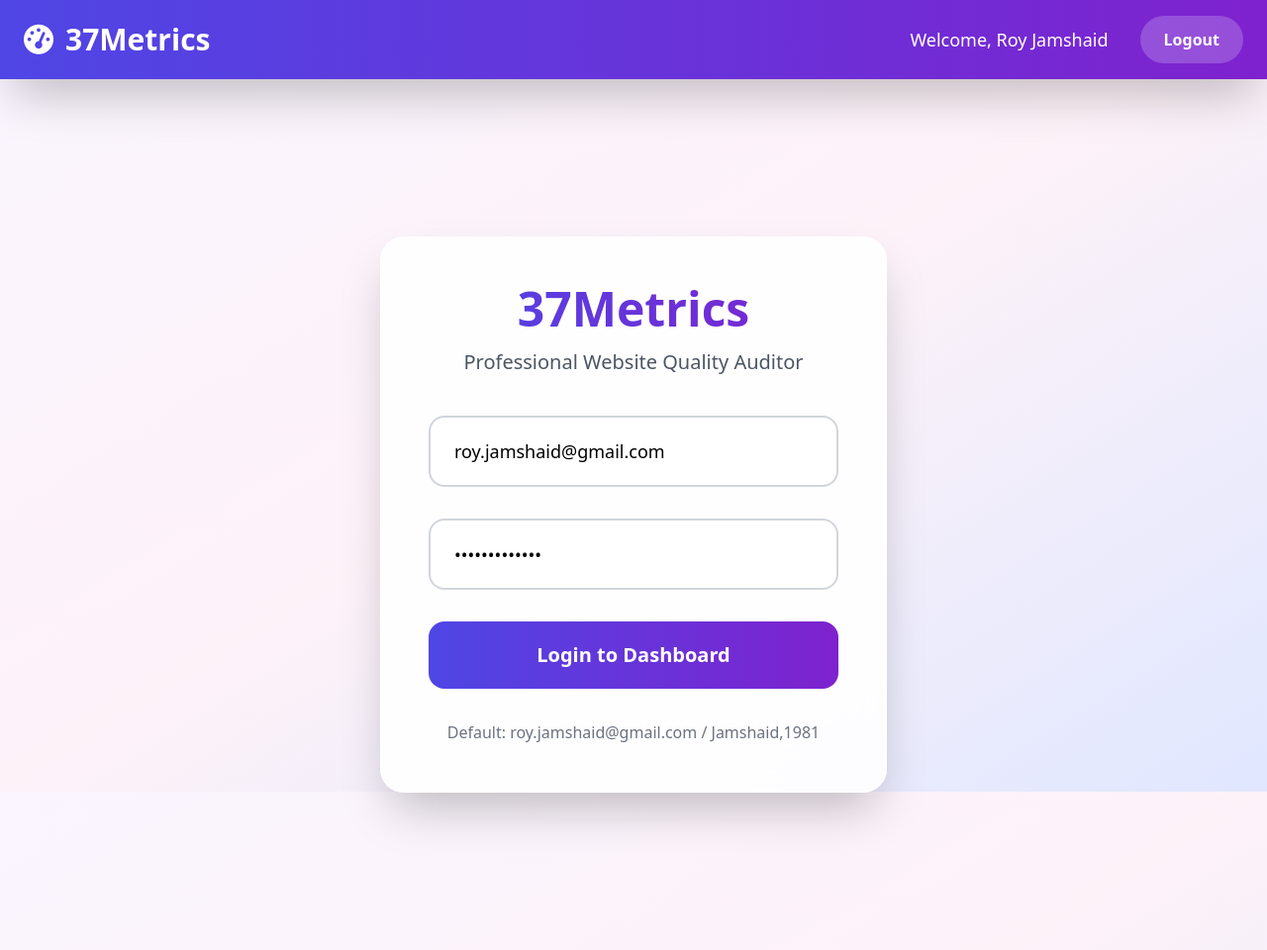
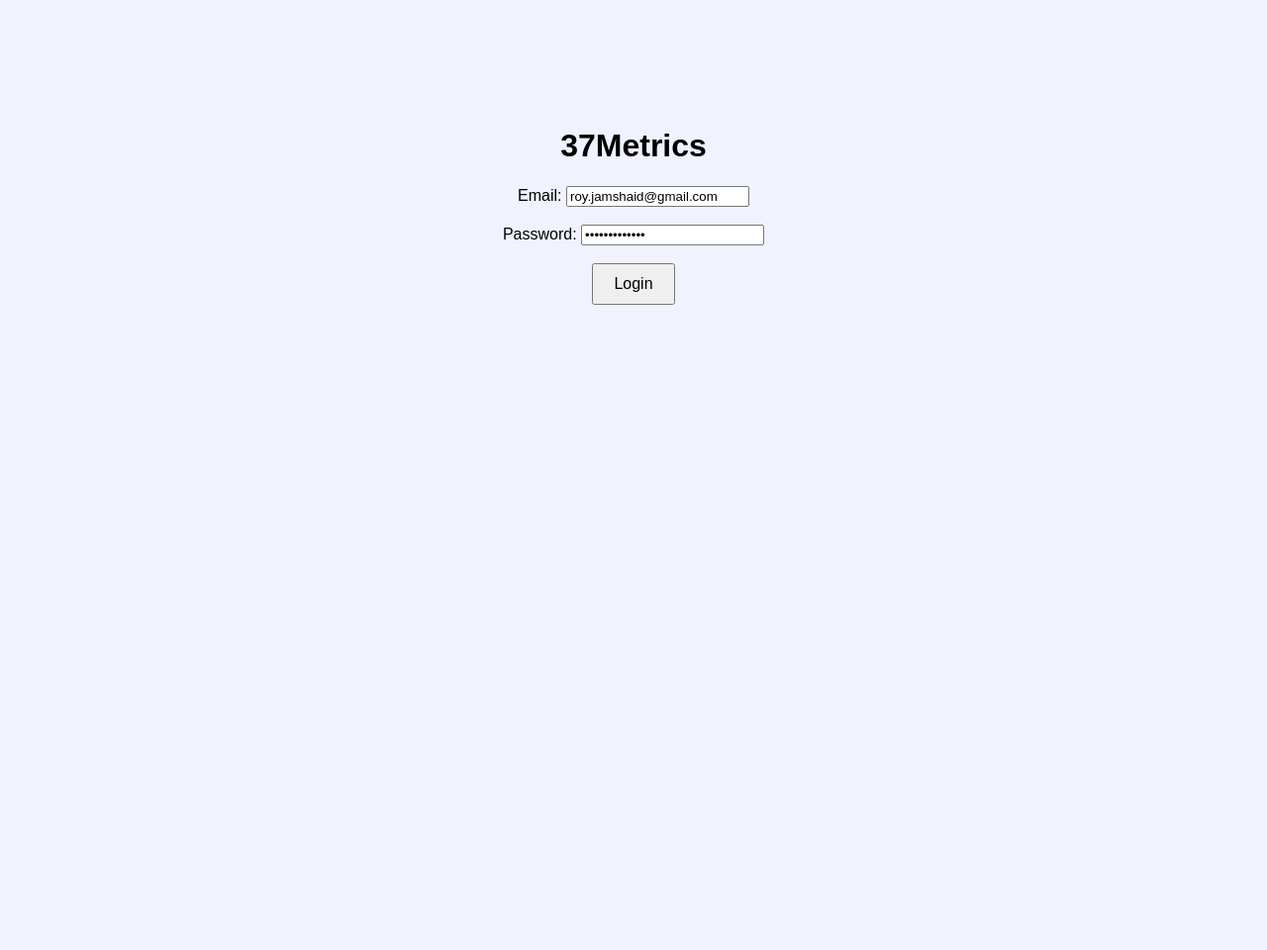
Before and after one commit to Swalehjamshaid/Website-Quality-Check-, a Flask app: template templates/login.html in a window 1280 px wide. Shown: the whole page at 99% size. After the commit the page ends 308 px from the top, so only its background shows below. Run offline with Flask 3, Linux system fonts and the light colour scheme; the template is opened without the code that fills it, so the values that code supplies are empty; a user stored in the database is signed in; parts of the project's set-up code (start-up, migrations or seed data) failed here and were passed over; some libraries are stand-ins or nearby versions.

Commit message:
Update login.html

```diff
--- a/templates/login.html
+++ b/templates/login.html
@@ -1,27 +1,10 @@
-{% extends "base.html" %}
-{% block content %}
-<div class="min-h-screen flex items-center justify-center">
-    <div class="bg-white/90 backdrop-blur-lg p-12 rounded-3xl shadow-2xl w-full max-w-lg border border-white/50">
-        <div class="text-center mb-10">
-            <h1 class="text-5xl font-bold text-transparent bg-clip-text bg-gradient-to-r from-indigo-600 to-purple-700 mb-4">
-                37Metrics
-            </h1>
-            <p class="text-xl text-gray-600">Professional Website Quality Auditor</p>
-        </div>
-        <form method="POST" class="space-y-8">
-            <div>
-                <input type="email" name="email" value="roy.jamshaid@gmail.com" required
-                       class="w-full px-6 py-5 text-lg border-2 border-gray-300 rounded-2xl focus:border-indigo-500 focus:outline-none transition">
-            </div>
-            <div>
-                <input type="password" name="password" value="Jamshaid,1981" required
-                       class="w-full px-6 py-5 text-lg border-2 border-gray-300 rounded-2xl focus:border-indigo-500 focus:outline-none transition">
-            </div>
-            <button type="submit" class="w-full bg-gradient-to-r from-indigo-600 to-purple-700 text-white font-bold text-xl py-5 rounded-2xl hover:from-indigo-700 hover:to-purple-800 transition transform hover:scale-105">
-                Login to Dashboard
-            </button>
-        </form>
-        <p class="text-center mt-8 text-gray-500">Default: roy.jamshaid@gmail.com / Jamshaid,1981</p>
-    </div>
-</div>
-{% endblock %}
+<!DOCTYPE html>
+<html><head><title>37Metrics Login</title><style>body{font-family:Arial;background:#f0f2ff;padding:100px;text-align:center;}</style></head>
+<body>
+<h1>37Metrics</h1>
+<form method="post">
+  Email: <input name="email" value="roy.jamshaid@gmail.com"><br><br>
+  Password: <input name="password" type="password" value="Jamshaid,1981"><br><br>
+  <button type="submit" style="padding:10px 20px;font-size:16px;">Login</button>
+</form>
+</body></html>
```
